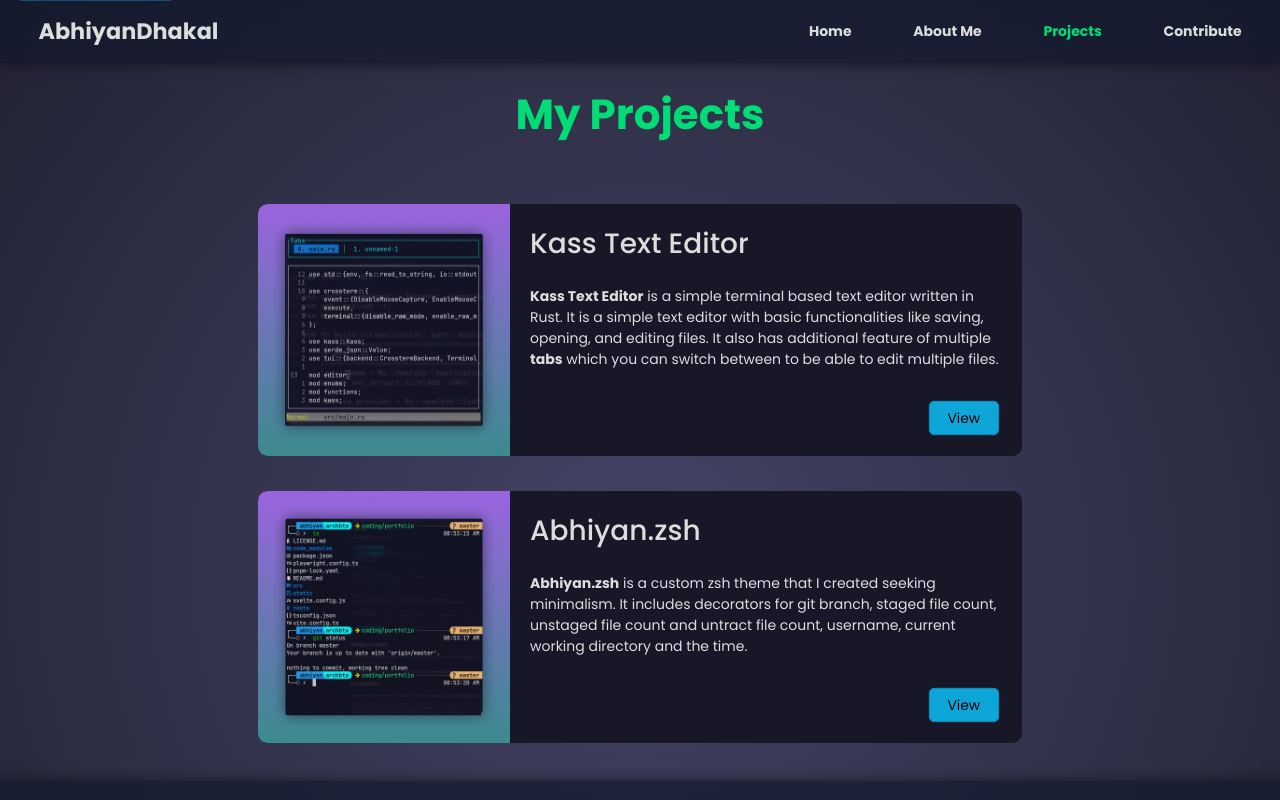
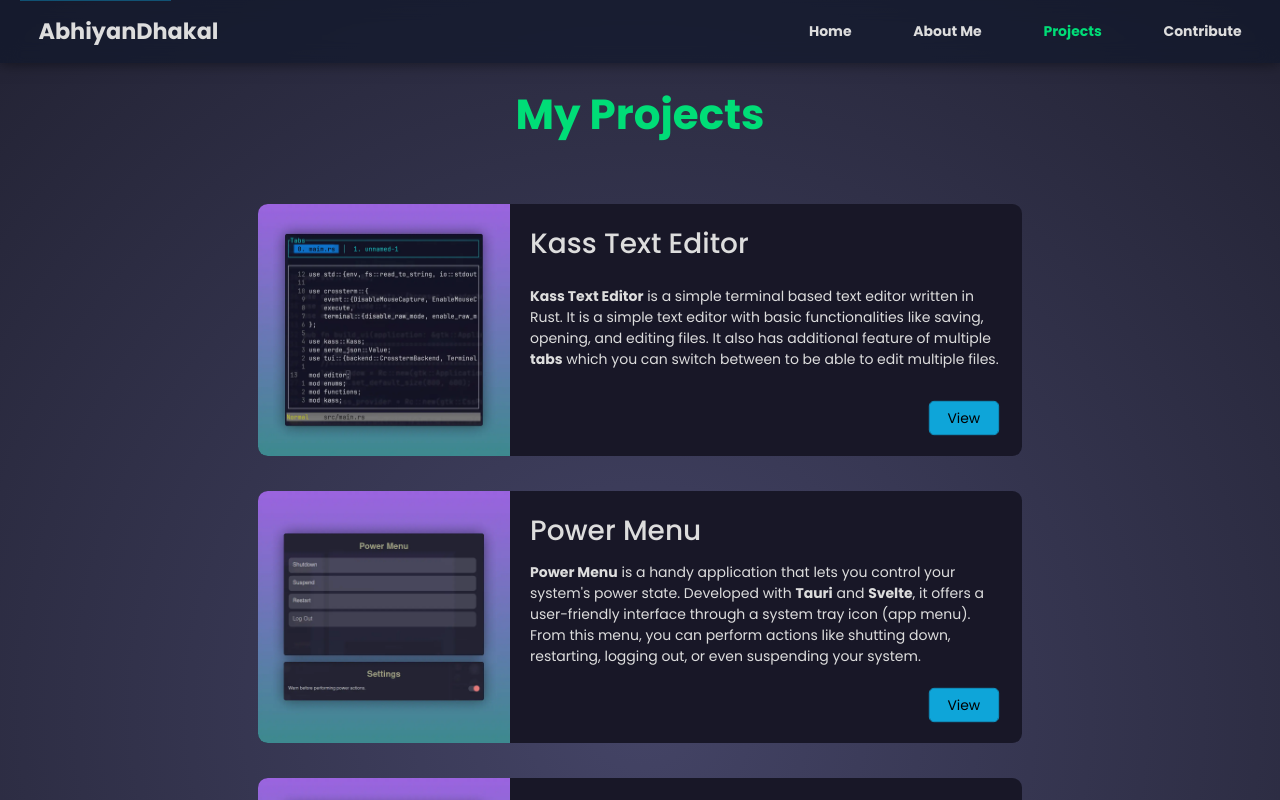
Before and after one commit to abhiyandhakal/portfolio, a SvelteKit app: page /projects in a window 1280 px wide. Shown: the top 800 px of the page. Built offline with nearby package versions, Linux system fonts and the light colour scheme.

Commit message:
add power-menu project

```diff
--- a/src/routes/projects/+page.svelte
+++ b/src/routes/projects/+page.svelte
@@ -18,6 +18,24 @@
 			is a simple text editor with basic functionalities like saving, opening, and editing files. It
 			also has additional feature of multiple <strong>tabs</strong> which you can switch between to be
 			able to edit multiple files.
+		</ProjectCard>
+
+		<ProjectCard
+			title="Power Menu"
+			thumbnail="/power-menu.webp"
+			link="https://github.com/abhiyandhakal/power-menu"
+			relatedContentLink={null}
+		>
+			<!-- It is a power menu application written in Tauri with svelte on frontend. It is a simple power -->
+			<!-- menu that can be used to shutdown, restart, logout, and lock the system. -->
+			<!-- <strong>Power Menu</strong> is an application written in <strong>Tauri</strong> with -->
+			<!-- <strong>Svelte</strong> on frontend. It includes features like shutdown, restart, logout, and suspend -->
+			<!-- the system. It also has an app menu that shows up in the system tray. -->
+
+			<strong>Power Menu</strong> is a handy application that lets you control your system's power
+			state. Developed with <strong>Tauri</strong> and <strong>Svelte</strong>, it offers a
+			user-friendly interface through a system tray icon (app menu). From this menu, you can perform
+			actions like shutting down, restarting, logging out, or even suspending your system.
 		</ProjectCard>
 
 		<ProjectCard
```
Also changed, not shown: static/power-menu.webp (added).
